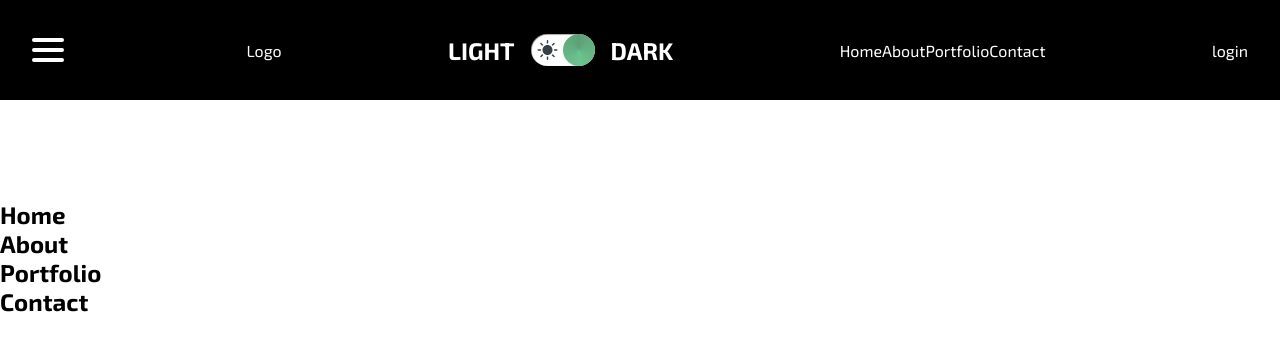
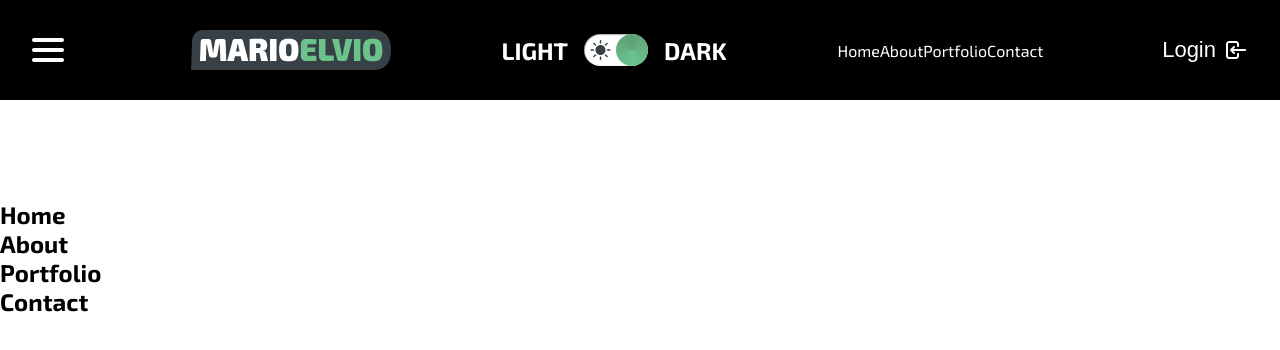
Before and after one commit to jukerah/marioelvio-portfolio, a React (Create React App) app in the folder public/: page / in a window 1280 px wide. Shown: the top 350 px of the page. Built offline with nearby package versions, Linux system fonts and the light colour scheme.

Commit message:
feat: Login/Logout Button.

```diff
--- a/public/src/components/Header/index.tsx
+++ b/public/src/components/Header/index.tsx
@@ -2,7 +2,9 @@ import { useContext } from 'react';
 import * as C from './styles';
 import { Context } from '../../contexts/Contexts';
 
+import { svgs } from '../../data/SvgList';
 import { SwitchMode } from '../SwitchMode';
+import { LoginLogoutButton } from '../LoginLogoutButton';
 
 export const Header = () => {
     const { theme, dispatch } = useContext(Context);
@@ -38,7 +40,7 @@ export const Header = () => {
                     <div></div>
                 </C.MenuMobile>
 
-                <p>Logo</p>
+                <C.Logo src={svgs.logo.marioElvio.src} alt={svgs.logo.marioElvio.altPt} />
 
                 <SwitchMode />
 
@@ -58,7 +60,9 @@ export const Header = () => {
                         </li>
                     </ul>
                 </nav>
-                <p>login</p>
+
+                <LoginLogoutButton />
+
             </C.Container>
         </C.Header>
     );
--- a/public/src/components/Header/styles.ts
+++ b/public/src/components/Header/styles.ts
@@ -80,3 +80,8 @@ export const MenuMobile = styled.div<Props>`
         top: ${(props) => props.isMenuOpen ? '-10px' : 0};
     }
 `;
+
+export const Logo = styled.img<Props>`
+    width: 160px;
+    @media (min-width: 768px) { width: 200px; }
+`;
--- /dev/null
+++ b/public/src/components/LoginLogoutButton/index.tsx
@@ -0,0 +1,21 @@
+import { useContext } from 'react';
+import * as C from './styles';
+
+import { Context } from '../../contexts/Contexts';
+import { svgs } from '../../data/SvgList';
+
+export const LoginLogoutButton = () => {
+    const { theme } = useContext(Context);
+
+    return (
+        <C.Button mode={theme.mode.status}>
+            <p>Login</p>
+            <img src={(theme.mode.status === 'dark')
+                    ? svgs.systemIcon.login.light
+                    : svgs.systemIcon.login.dark
+                }
+                alt={svgs.systemIcon.login.altPt}
+            />
+        </C.Button>
+    );
+}
--- /dev/null
+++ b/public/src/components/LoginLogoutButton/styles.ts
@@ -0,0 +1,23 @@
+import styled from "styled-components";
+
+interface ModeProps {
+    mode: string | null;
+}
+
+export const Button = styled.button<ModeProps>`
+    background-color: var(${(props) => props.mode === 'dark' ? '--black' : '--skeptic'});
+    color: var(${(props) => props.mode === 'dark' ? '--white' : '--limed-spruce'});
+
+    display: flex;
+    align-items: center;
+
+    gap: 8px;
+    padding: 8px 0 8px 8px;
+    border: none;
+
+    font-size: 22px;
+
+    cursor: pointer;
+
+    transition: all ease-in .5s;
+`;
--- a/public/src/components/SwitchMode/styles.ts
+++ b/public/src/components/SwitchMode/styles.ts
@@ -16,6 +16,8 @@ export const ContainerSwitchTheme = styled.div<ModeProps>`
         font-size: 18px;
         text-transform: uppercase;
         font-weight: bold;
+
+        transition: all ease-in .5s;
     }
 
     .switch {
--- a/public/src/data/SvgList.ts
+++ b/public/src/data/SvgList.ts
@@ -119,7 +119,7 @@ import socialWhatsappDark from '../assets/social/whatsapp-dark.svg';
 
 import { technologies } from './TechnologyList';
 
-export const svgs:any = {
+export const svgs = {
     logo: {
         marioElvio: {
             src: marioElvioLogo,
--- a/public/src/data/TechnologyList.ts
+++ b/public/src/data/TechnologyList.ts
@@ -59,7 +59,7 @@ import gitPrimary from '../assets/technology/git.svg';
 import gitLight from '../assets/technology/git-light.svg';
 import gitDark from '../assets/technology/git-dark.svg';
 
-export const technologies:any = [
+export const technologies = [
     {
         id: 1,
         name: 'HTML5',
```
